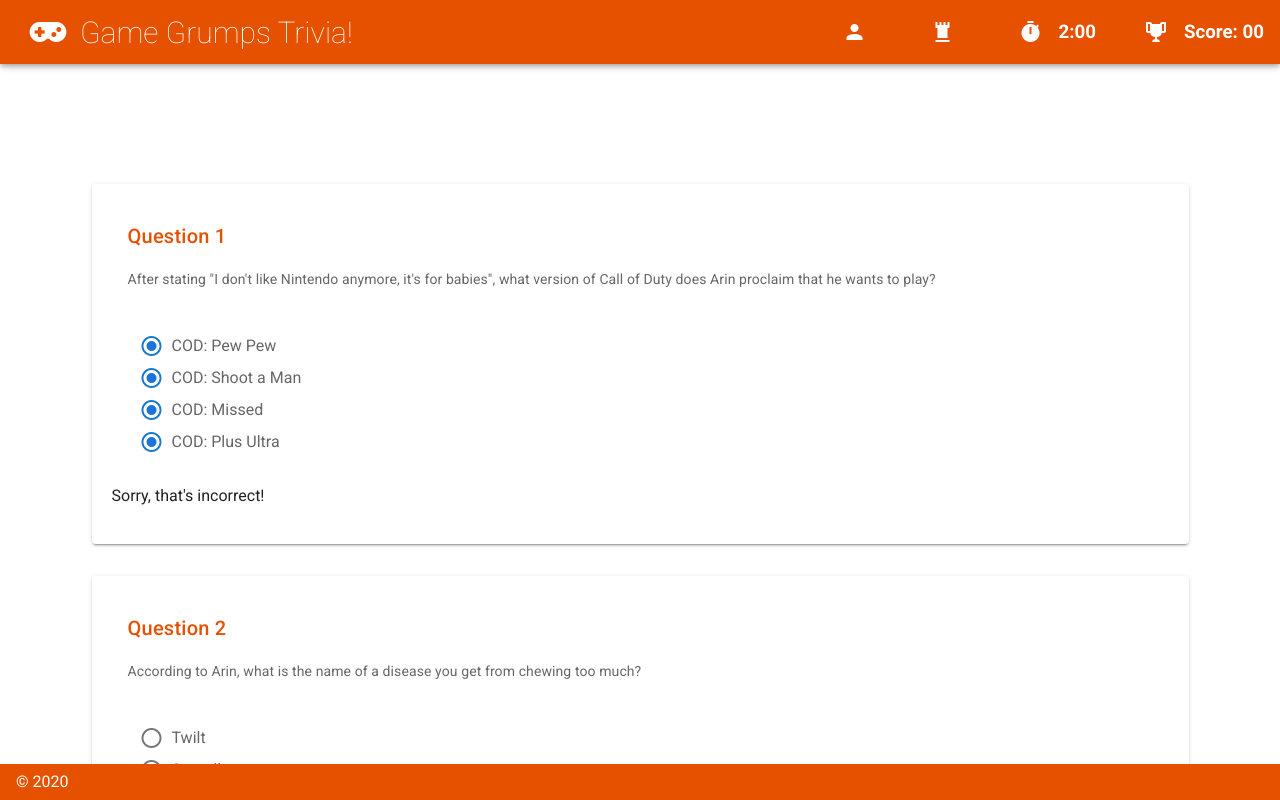
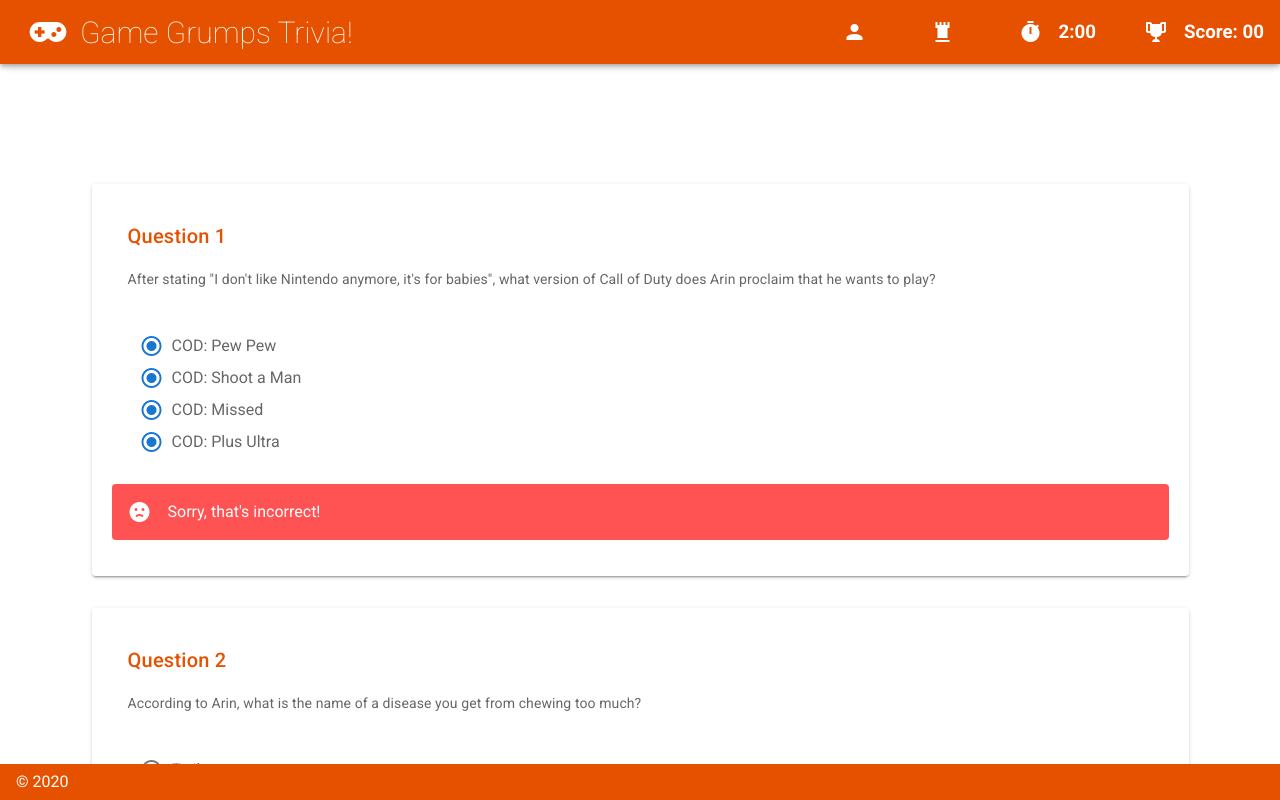
Before and after one commit to HopeEternal/GameGrumpsTrivia, a Vue app: page /StartQuiz in a window 1280 px wide. Both pictures are taken after a click on the element "COD: Pew Pew". Shown: the top 800 px of the page. Built offline with nearby package versions, Linux system fonts and the light colour scheme.

Commit message:
Correct Answer alert boxes styled and incorrect else if added

```diff
--- a/src/components/Questions.vue
+++ b/src/components/Questions.vue
@@ -11,13 +11,20 @@
             :key="index"
             :label="`${answer}`"
             :value="index"
-            @click="checkAnswer(question, index)"
+            @mousedown="checkAnswer(question, index)"
           ></v-radio>
         </v-radio-group>
       </v-card-actions>
-      <div v-if="question.answeredCorrectly !== ''">
-        <p>{{question.answeredCorrectly}}{{userAnswer}}</p>
-      </div>
+      <v-alert
+        v-if="question.answeredCorrectly == 'That is correct!'"
+        type="success"
+        icon="mdi-thumb-up"
+      >{{question.answeredCorrectly}}{{userAnswer}}</v-alert>
+      <v-alert
+        v-else-if="question.answeredCorrectly == 'Sorry, that\'s incorrect!'"
+        type="error"
+        icon="mdi-emoticon-sad"
+      >{{question.answeredCorrectly}}{{userAnswer}}</v-alert>
     </v-card>
   </v-container>
 </template>
```
